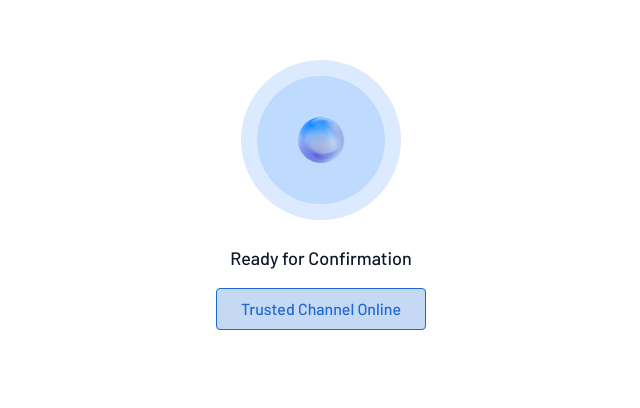
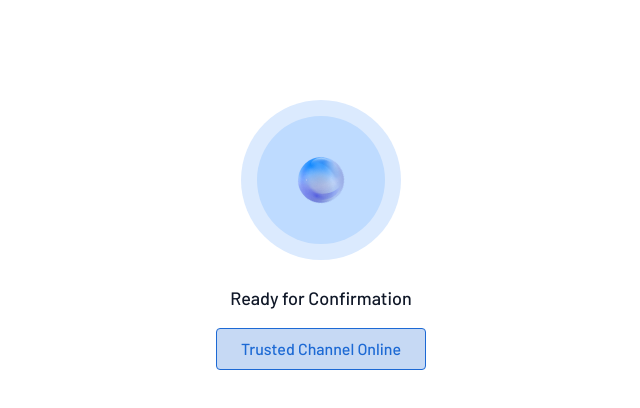
Before and after one commit to shahidAbbas/trustiloHP, a Next.js app: page / in a window 1280 px wide. Shown: the part 120-528 px from the top of the page, without its empty margins (319-959 px from the left). Built offline with nearby package versions, Linux system fonts and the light colour scheme.

Commit message:
ARA-1255 : additional more padding on top

```diff
--- a/src/app/page.tsx
+++ b/src/app/page.tsx
@@ -5,7 +5,7 @@ export default function ConfirmationPage() {
   return (
     <>
       <div className="flex flex-col items-center justify-start min-h-screen bg-white pb-0"
-        style={{ paddingTop: 'calc(var(--spacing) * 16 + 116px)' }}
+        style={{ paddingTop: 'calc(var(--spacing) * 16 + 156px)' }}
       >
         <div className="mb-6"><AnimatedIcon /></div>
 
```
